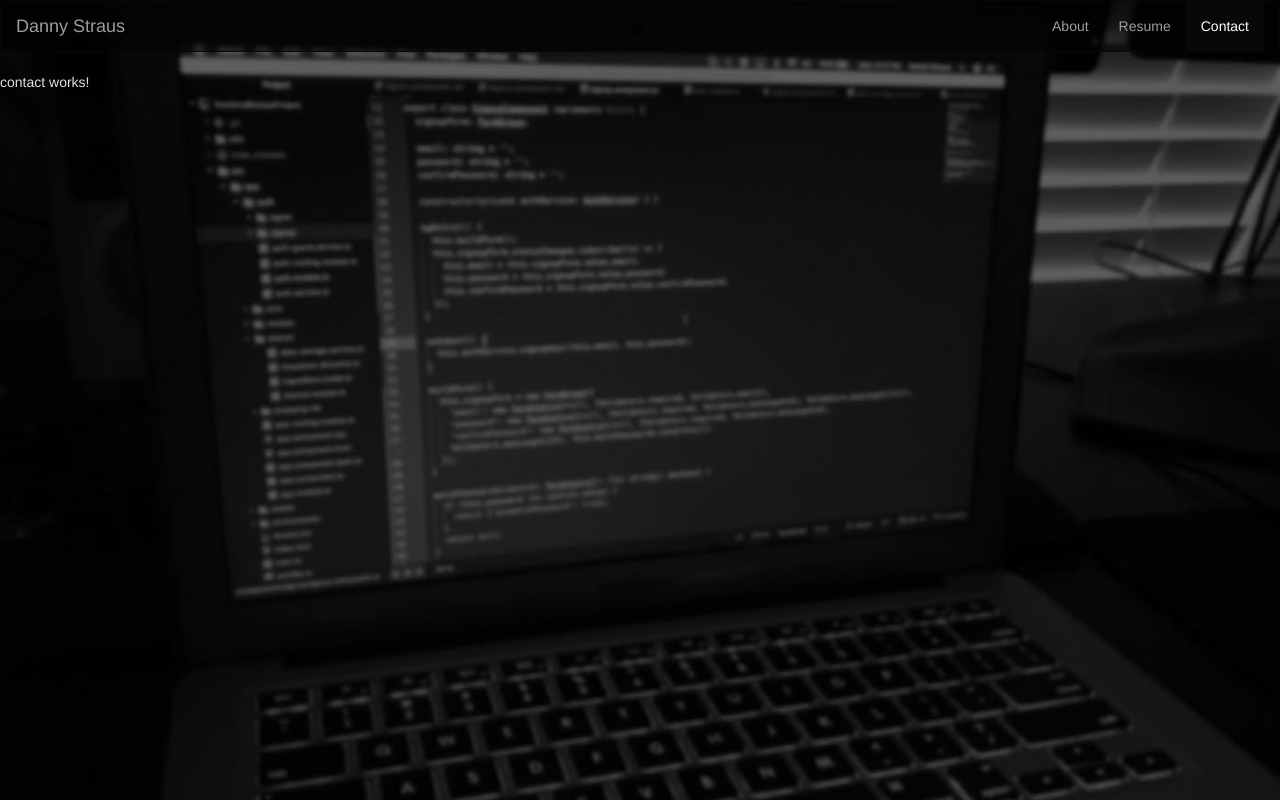
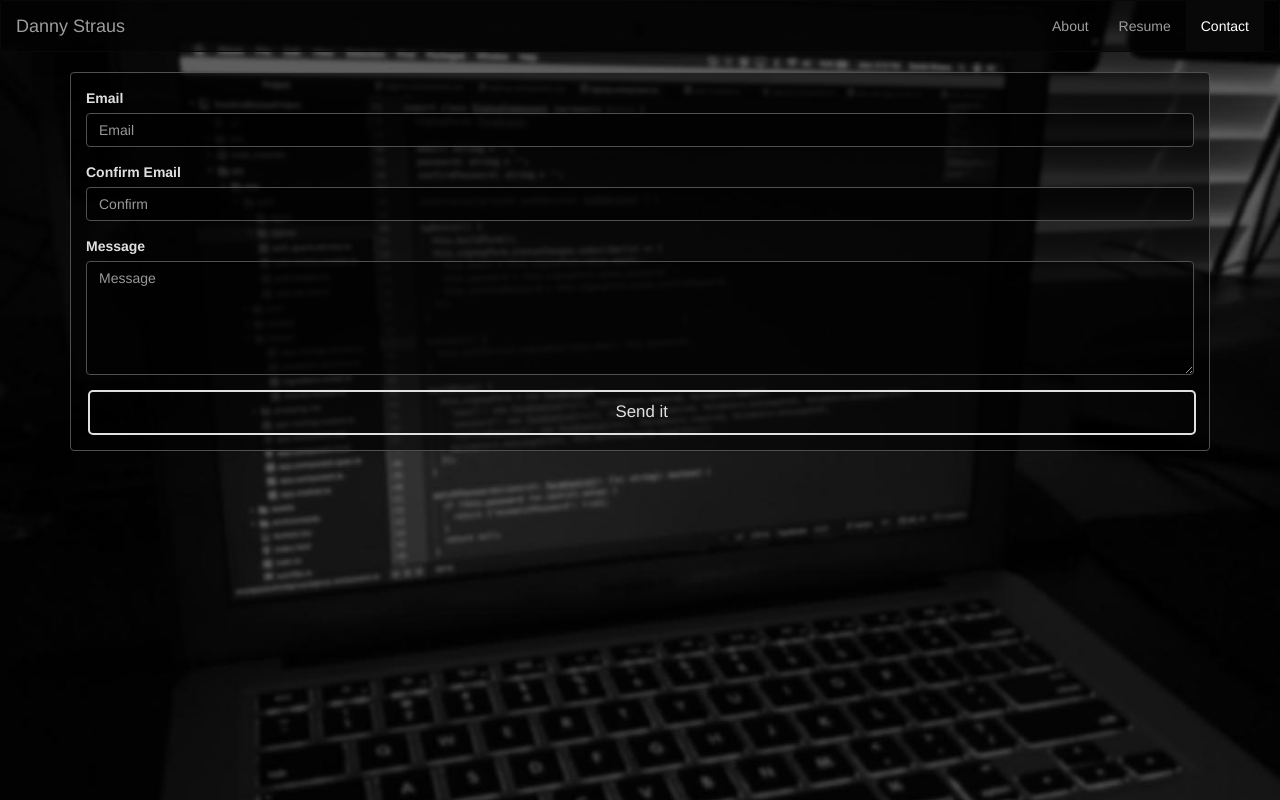
Before and after one commit to strausd/personal-site, an Angular app: page /contact in a window 1280 px wide. Built offline with nearby package versions, Linux system fonts and the light colour scheme.

Commit message:
Add form layout

```diff
--- a/src/app/contact/contact.component.css
+++ b/src/app/contact/contact.component.css
@@ -0,0 +1,34 @@
+.panel {
+  background-color: rgba(0, 0, 0, 0.6);
+  border: 1px solid #505050;
+}
+
+.form-control {
+  background-color: rgba(0, 0, 0, 0.6);
+  border: 1px solid #505050;
+  color: #e0e0e0;
+}
+
+.form-control:focus {
+  box-shadow: none;
+}
+
+.btn-default-outline {
+  cursor: pointer;
+  background: transparent;
+  border-radius: 5px;
+  border: 2px solid #e0e0e0;
+  padding: .5em 1em;
+  font-size: 1.2em;
+  width: 100px;
+  margin: 0 .1em;
+}
+
+.btn-default-outline:hover {
+  background: #e0e0e0;
+  color: black;
+}
+
+.full-width {
+  width: 100%;
+}
--- a/src/app/contact/contact.component.html
+++ b/src/app/contact/contact.component.html
@@ -1,3 +1,25 @@
-<p>
-  contact works!
-</p>
+<div class="container">
+  <div class="row">
+    <div class="col-xs-12">
+      <div class="panel panel-default">
+        <div class="panel-body">
+          <form>
+            <div class="form-group">
+              <label for="email">Email</label>
+              <input type="email" class="form-control" id="email" placeholder="Email">
+            </div>
+            <div class="form-group">
+              <label for="confirmEmail">Confirm Email</label>
+              <input type="email" class="form-control" id="confirmEmail" placeholder="Confirm">
+            </div>
+            <div class="form-group">
+              <label for="message">Message</label>
+              <textarea class="form-control" rows="5" id="message" placeholder="Message"></textarea>
+            </div>
+            <button type="submit" name="button" class="btn-default-outline full-width">Send it</button>
+          </form>
+        </div>
+      </div>
+    </div>
+  </div>
+</div>
--- a/src/app/navbar/navbar.component.html
+++ b/src/app/navbar/navbar.component.html
@@ -8,7 +8,7 @@
         <span class="icon-bar"></span>
         <span class="icon-bar"></span>
       </button>
-      <a class="navbar-brand" routerLink="/">Danny Straus</a>
+      <a class="navbar-brand" routerLink="/" (click)="onNavClick()">Danny Straus</a>
     </div>
 
     <!-- Collect the nav links, forms, and other content for toggling -->
```
